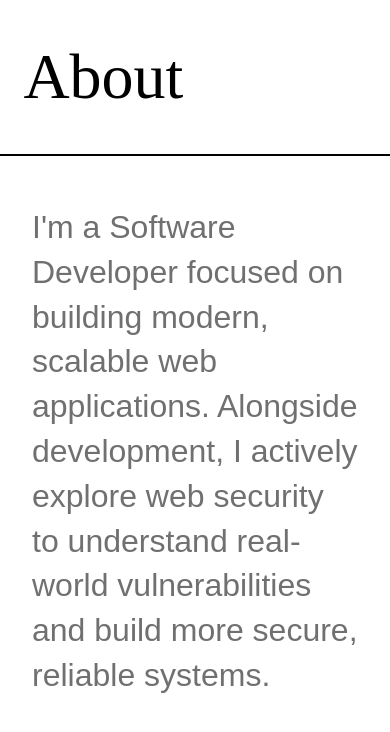
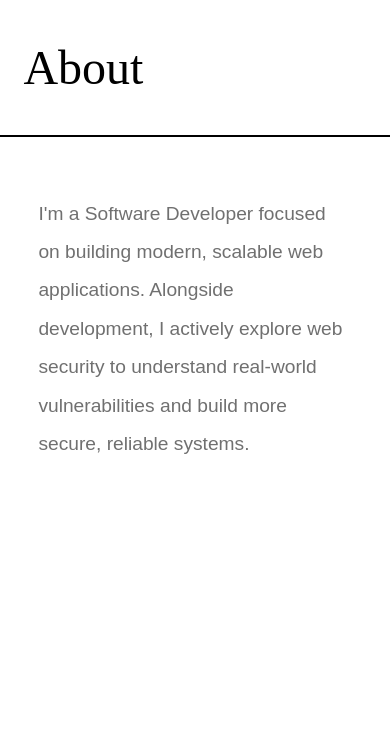
Before and after one commit to shubhamapp-dev/portfolio, a React (Vite) app in the folder frontend/: page /about in a window 390 px wide. Shown: the top 732 px of the page. Built offline with nearby package versions, Linux system fonts and the light colour scheme; a web font is replaced by a local one.

Commit message:
minor fix

```diff
--- a/frontend/src/styles/About.css
+++ b/frontend/src/styles/About.css
@@ -12,8 +12,9 @@
 
 @media (max-width: 768px) {
    .about {
-        font-size: 2rem;
-        padding: 0px 1em;
-        line-height: 1.4em;
+        font-size: 1.2rem;
+        padding: 3em 2em;
+        line-height: 2em;
+        height: auto;
    }
 }
--- a/frontend/src/styles/Component.css
+++ b/frontend/src/styles/Component.css
@@ -14,6 +14,6 @@
         padding: 0 6vw;
     }
     .header h1 {
-        font-size: 4rem;
+        font-size: 3rem;
     }
 }
--- a/frontend/src/styles/Contact.css
+++ b/frontend/src/styles/Contact.css
@@ -20,7 +20,11 @@
 
 @media (max-width: 768px) {
     .contact p {
-        font-size: 4vw;
+        font-size: 1rem;
     }
-
+    .contact {
+        padding: 0;
+        padding-left: 1em;
+        padding-top: 3em;
+    }
 }
```
